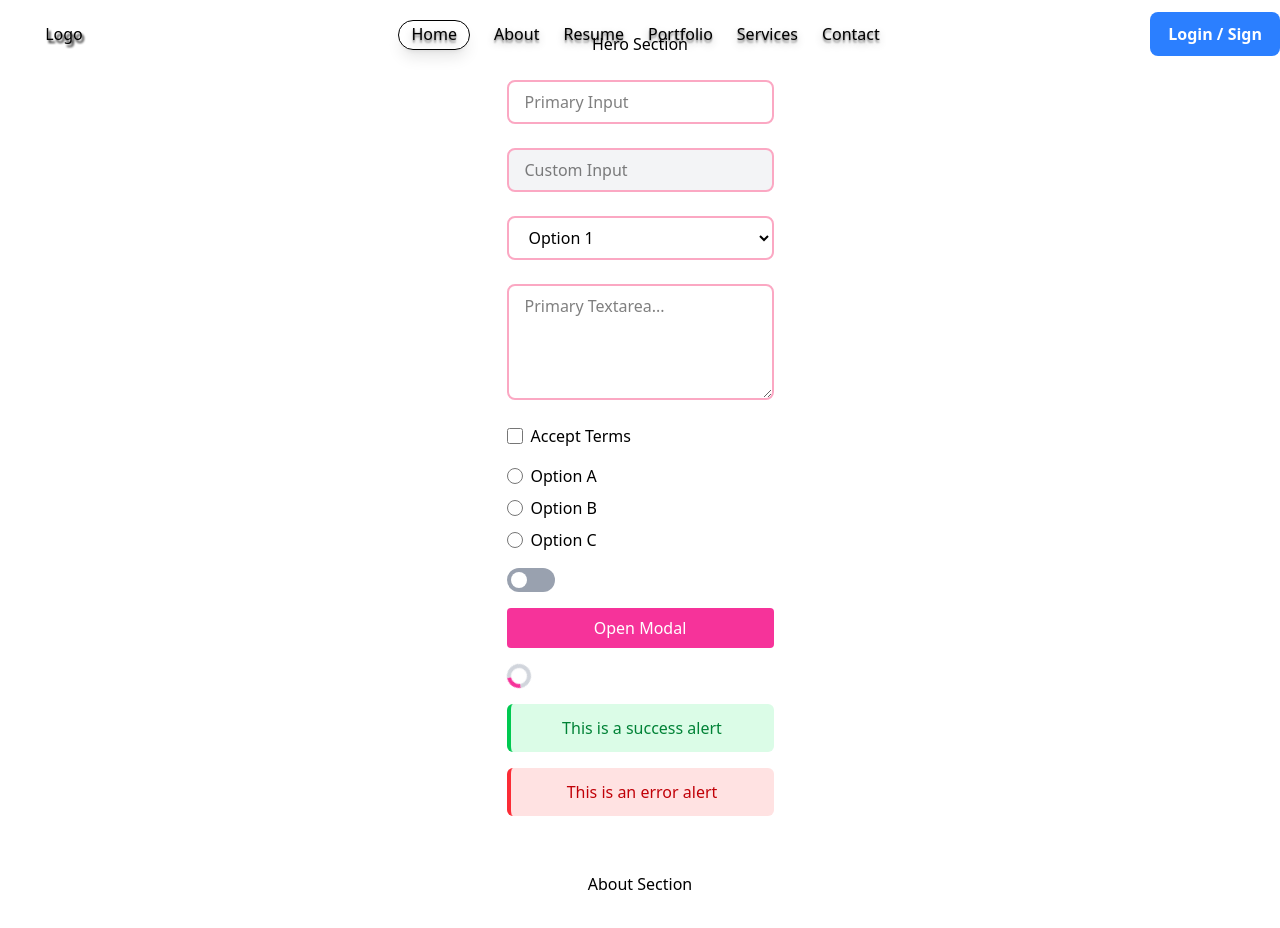
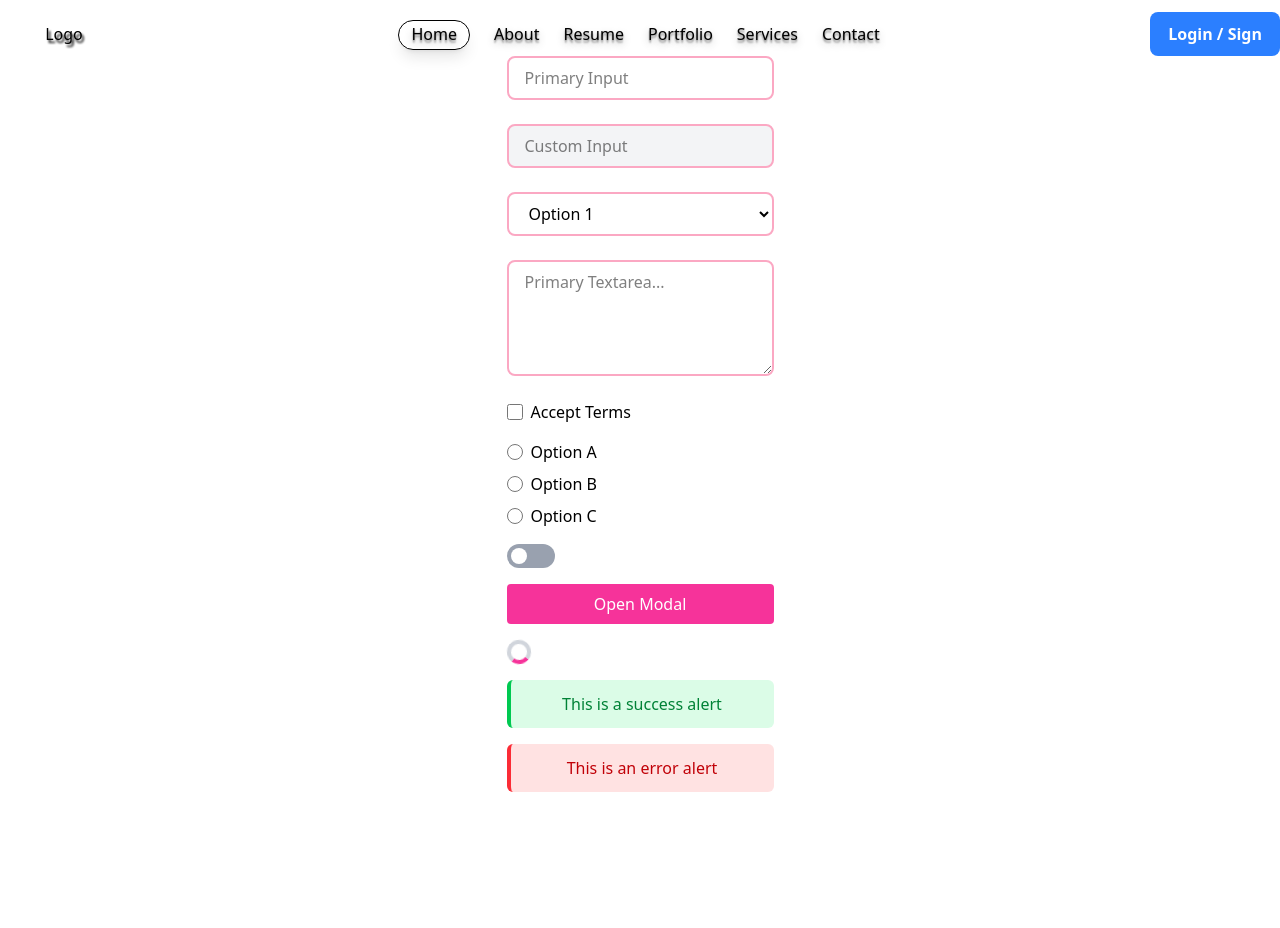
Before and after one commit to awaisfaryad25/react-basic-project, a React (Vite) app: page / in a window 1280 px wide. Shown: the top 928 px of the page. After the commit the page ends 880 px from the top, so only its background shows below. Built offline with nearby package versions, Linux system fonts and the light colour scheme.

Commit message:
some changing

```diff
--- a/src/components/home/HeroSection.jsx
+++ /dev/null
@@ -1,71 +0,0 @@
-import React from 'react'
-import { useState } from 'react'
-import Input from '../global/Input'
-import Textarea from '../global/Textarea'
-import Select from '../global/Select'
-import Checkbox from '../global/Checkbox'
-import RadioGroup from '../global/RadioGroup'
-import Switch from '../global/Switch'
-import Modal from '../global/Modal'
-import Loader from '../global/Loader'
-import Alert from '../global/Alert'
-
-const selectOptions = [
-  { label: "Option 1", value: "1" },
-  { label: "Option 2", value: "2" },
-  { label: "Option 3", value: "3" },
-]
-
-const radioOptions = [
-  { label: "Option A", value: "A" },
-  { label: "Option B", value: "B" },
-  { label: "Option C", value: "C" },
-]
-
-const HeroSection = ({ id }) => {
-
-  const [checked, setChecked] = useState(false);
-  const [gender, setGender] = useState("male");
-  const [darkMode, setDarkMode] = useState(false);
-  const [open, setOpen] = useState(false);
-
-  return (
-    <div id={id}>
-    Hero Section
-    <div className="p-6 flex flex-col gap-4">
-      <Input placeholder="Primary Input" variant="primary" />
-      <Input placeholder="Custom Input" className="bg-gray-100" />
-
-      <Select variant="primary" options={selectOptions} />
-      <Textarea placeholder="Primary Textarea..." variant="primary" />
-
-      <Checkbox label="Accept Terms" checked={checked} onChange={() => setChecked(!checked)} />
-
-      <RadioGroup
-        name="gender"
-        value={gender}
-        onChange={setGender}
-        options={radioOptions}
-      />
-      <Switch checked={darkMode} onChange={setDarkMode} />
-
-      <button onClick={() => setOpen(true)} className="px-4 py-2 bg-pink-500 text-white rounded">
-        Open Modal
-      </button>
-
-      <Modal open={open} onClose={() => setOpen(false)}>
-        <h2 className="text-lg font-bold">Modal Content</h2>
-        <p>This is inside modal</p>
-      </Modal>
-
-      <Loader size="md" />
-
-
-      <Alert type="success" message="This is a success alert" />
-      <Alert type="error" message="This is an error alert" />
-    </div>
-    </div>
-  )
-}
-
-export default HeroSection
--- a/src/pages/Home.jsx
+++ b/src/pages/Home.jsx
@@ -1,19 +1,71 @@
+import { useState } from 'react'
 
 import HeroSection from "../components/home/HeroSection";
+import About from "../components/home/About";
+import Input from "../components/global/Input";
+import Textarea from '../components/global/Textarea'
+import Select from '../components/global/Select'
+import Checkbox from '../components/global/Checkbox'
+import RadioGroup from '../components/global/RadioGroup'
+import Switch from '../components/global/Switch'
+import Modal from '../components/global/Modal'
+import Loader from '../components/global/Loader'
+import Alert from '../components/global/Alert'
 
-import About from "../components/home/About";
+const selectOptions = [
+  { label: "Option 1", value: "1" },
+  { label: "Option 2", value: "2" },
+  { label: "Option 3", value: "3" },
+]
+
+const radioOptions = [
+  { label: "Option A", value: "A" },
+  { label: "Option B", value: "B" },
+  { label: "Option C", value: "C" },
+]
 
 const Home = () => {
+
+  const [checked, setChecked] = useState(false);
+  const [gender, setGender] = useState("male");
+  const [darkMode, setDarkMode] = useState(false);
+  const [open, setOpen] = useState(false);
 
   return (
     <div>
       <div className="space-y-4 md:space-y-8 mb-4 md:mb-8">
-        <HeroSection id="hero" />
-        <About id="about" />
-        {/* <Portfolio id="portfolio" /> */}
-        {/* <Services id="services" /> */}
-        {/* <Feedback id="feedback" /> */}
-        {/* <ContactUs id="contact" /> */}
+        <div className="p-6 flex flex-col gap-4">
+      <Input placeholder="Primary Input" variant="primary" />
+      <Input placeholder="Custom Input" className="bg-gray-100" />
+
+      <Select variant="primary" options={selectOptions} />
+      <Textarea placeholder="Primary Textarea..." variant="primary" />
+
+      <Checkbox label="Accept Terms" checked={checked} onChange={() => setChecked(!checked)} />
+
+      <RadioGroup
+        name="gender"
+        value={gender}
+        onChange={setGender}
+        options={radioOptions}
+      />
+      <Switch checked={darkMode} onChange={setDarkMode} />
+
+      <button onClick={() => setOpen(true)} className="px-4 py-2 bg-pink-500 text-white rounded">
+        Open Modal
+      </button>
+
+      <Modal open={open} onClose={() => setOpen(false)}>
+        <h2 className="text-lg font-bold">Modal Content</h2>
+        <p>This is inside modal</p>
+      </Modal>
+
+      <Loader size="md" />
+
+
+      <Alert type="success" message="This is a success alert" />
+      <Alert type="error" message="This is an error alert" />
+    </div>
       </div>
     </div>
   );
```
